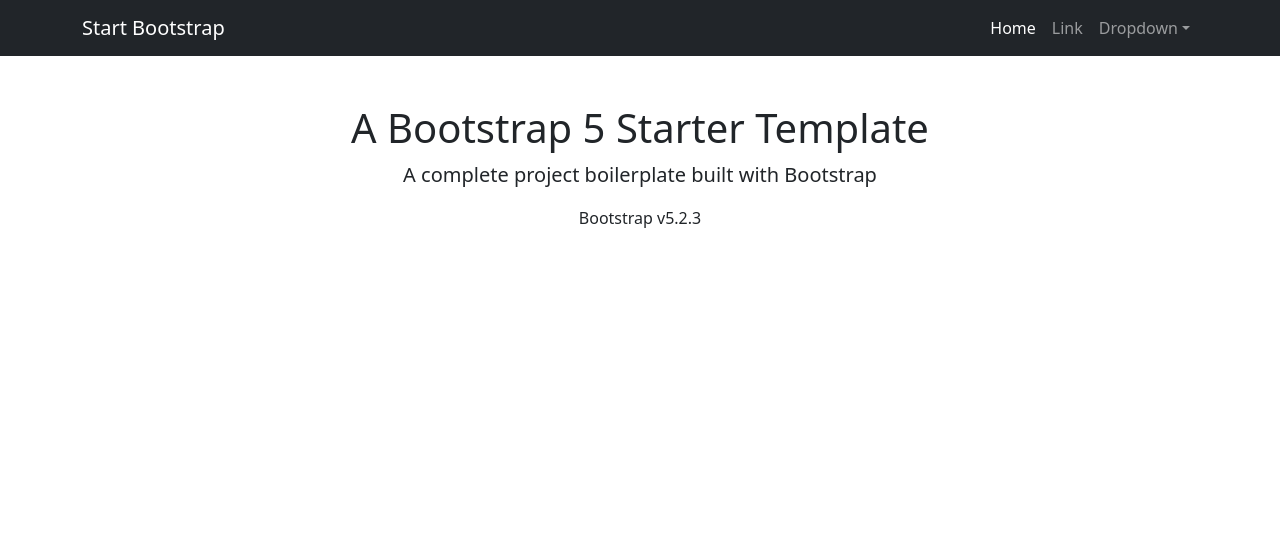
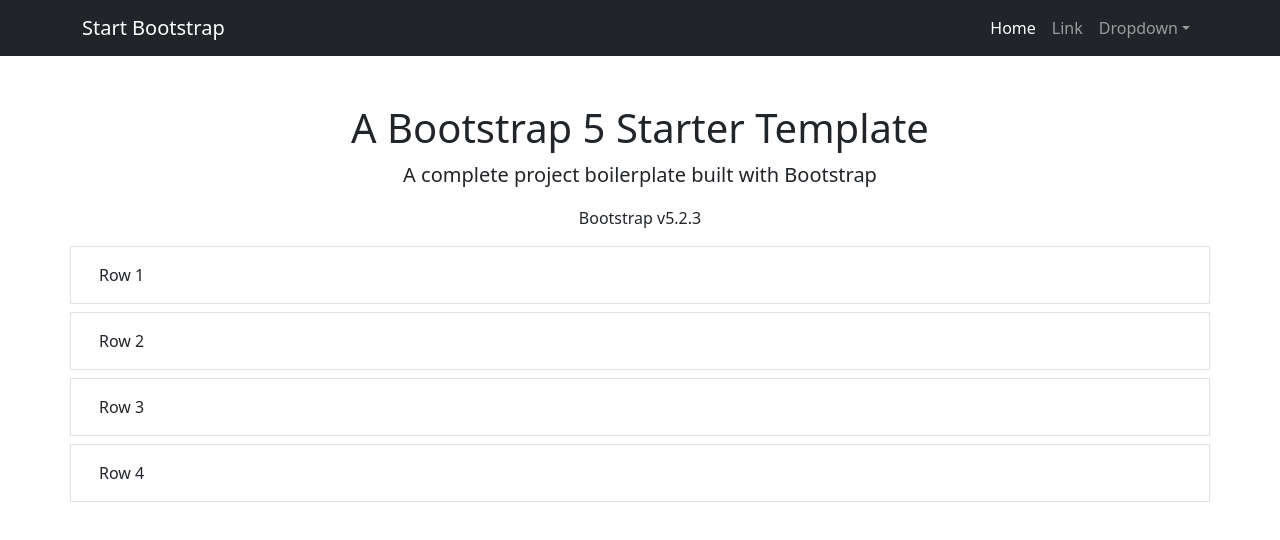
Before and after one commit to mdcanuto/webprog-cf251-bootstrap-template, a plain HTML site: page home/index.html in a window 1280 px wide. Drawn offline with nearby package versions, Linux system fonts and the light colour scheme.

Commit message:
Update index.html

```diff
--- a/home/index.html
+++ b/home/index.html
@@ -6,13 +6,11 @@
         <meta name="description" content="" />
         <meta name="author" content="" />
         <title>Bare - Start Bootstrap Template</title>
-        <!-- Favicon-->
         <link rel="icon" type="image/x-icon" href="assets/favicon.ico" />
-        <!-- Core theme CSS (includes Bootstrap)-->
         <link href="css/styles.css" rel="stylesheet" />
+        <link href="https://cdn.jsdelivr.net/npm/bootstrap@5.2.3/dist/css/bootstrap.min.css" rel="stylesheet" />
     </head>
     <body>
-        <!-- Responsive navbar-->
         <nav class="navbar navbar-expand-lg navbar-dark bg-dark">
             <div class="container">
                 <a class="navbar-brand" href="#">Start Bootstrap</a>
@@ -34,17 +32,26 @@
                 </div>
             </div>
         </nav>
-        <!-- Page content-->
         <div class="container">
             <div class="text-center mt-5">
                 <h1>A Bootstrap 5 Starter Template</h1>
                 <p class="lead">A complete project boilerplate built with Bootstrap</p>
                 <p>Bootstrap v5.2.3</p>
             </div>
+            <div class="row border p-3 mb-2">
+                <div class="col">Row 1</div>
+            </div>
+            <div class="row border p-3 mb-2">
+                <div class="col">Row 2</div>
+            </div>
+            <div class="row border p-3 mb-2">
+                <div class="col">Row 3</div>
+            </div>
+            <div class="row border p-3 mb-2">
+                <div class="col">Row 4</div>
+            </div>
         </div>
-        <!-- Bootstrap core JS-->
         <script src="https://cdn.jsdelivr.net/npm/bootstrap@5.2.3/dist/js/bootstrap.bundle.min.js"></script>
-        <!-- Core theme JS-->
         <script src="js/scripts.js"></script>
     </body>
 </html>
```
